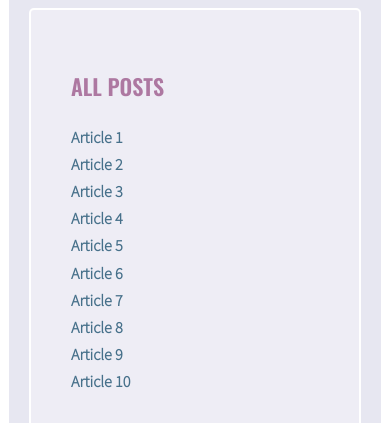
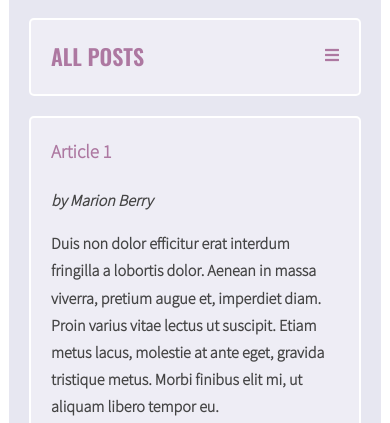
Before and after one commit to taangela/javascript-blog, a website: page index.html in a window 390 px wide. Shown: the part 622-1045 px from the top of the page. Drawn offline with nearby package versions, Linux system fonts and the light colour scheme.

Commit message:
Add mobile style

```diff
--- a/index.html
+++ b/index.html
@@ -20,9 +20,14 @@
             </div>
             <main class="wrapper">
                 <aside class="sidebar">
-                    <h2 class="section-title">All posts</h2>
-                    <ul class="list titles">
-                    </ul>
+                    <div class="topnav" id="myTopnav">
+                    	<h2 class="section-title" id="art-title">All posts</h2>
+                    	<a href="javascript:void(0);" class="icon" onclick="myFunction()">
+    						<i class="fa fa-bars"></i>
+  						</a>
+                    	<ul class="list titles">
+                    	</ul>
+                    </div>
                 </aside>
                 <section class="posts">
                     <article class="post active" id="article-1">
--- a/js/script.js
+++ b/js/script.js
@@ -73,7 +73,14 @@
     generateTitleLinks();
 }
 
-
+function myFunction() {
+  var x = document.getElementById("myTopnav");
+  if (x.className === "topnav") {
+    x.className += " responsive";
+  } else {
+    x.className = "topnav";
+  }
+}
 
 /*function myFunction() {
   let x = document.getElementById("list-container-id");
--- a/sass/style.scss
+++ b/sass/style.scss
@@ -162,11 +162,44 @@
 .sidebar .tags span{
   color: #46708a;
 }
+.topnav .icon {
+  display: none;
+  color: #ad78a1;
 
+}
 /*mobile*/
 @media (max-width: 767px) {
 
+    #art-title {
+      display: inline-block;
+    }
+    .topnav {
+      position: relative;
+    }
     .wrapper {
       display: block;
     }
+    .topnav ul {
+      display: none;
+    }
+    .topnav  .icon {
+      position: absolute;
+      display: inline-block;
+      right: 0px;
+      top: 22px;
+    }
+
+    .topnav.responsive {position: relative;}
+    .topnav.responsive ul {
+    float: none;
+    display: block;
+    text-align: left;
+  }
+  .sidebar, .posts {
+    padding: 0 20px;
+  }
+  .sidebar {
+    margin-top: 20px;
+    margin-bottom: 20px;
+  }
 }
```
Also changed, not shown: css/style.css, 1 other file.
